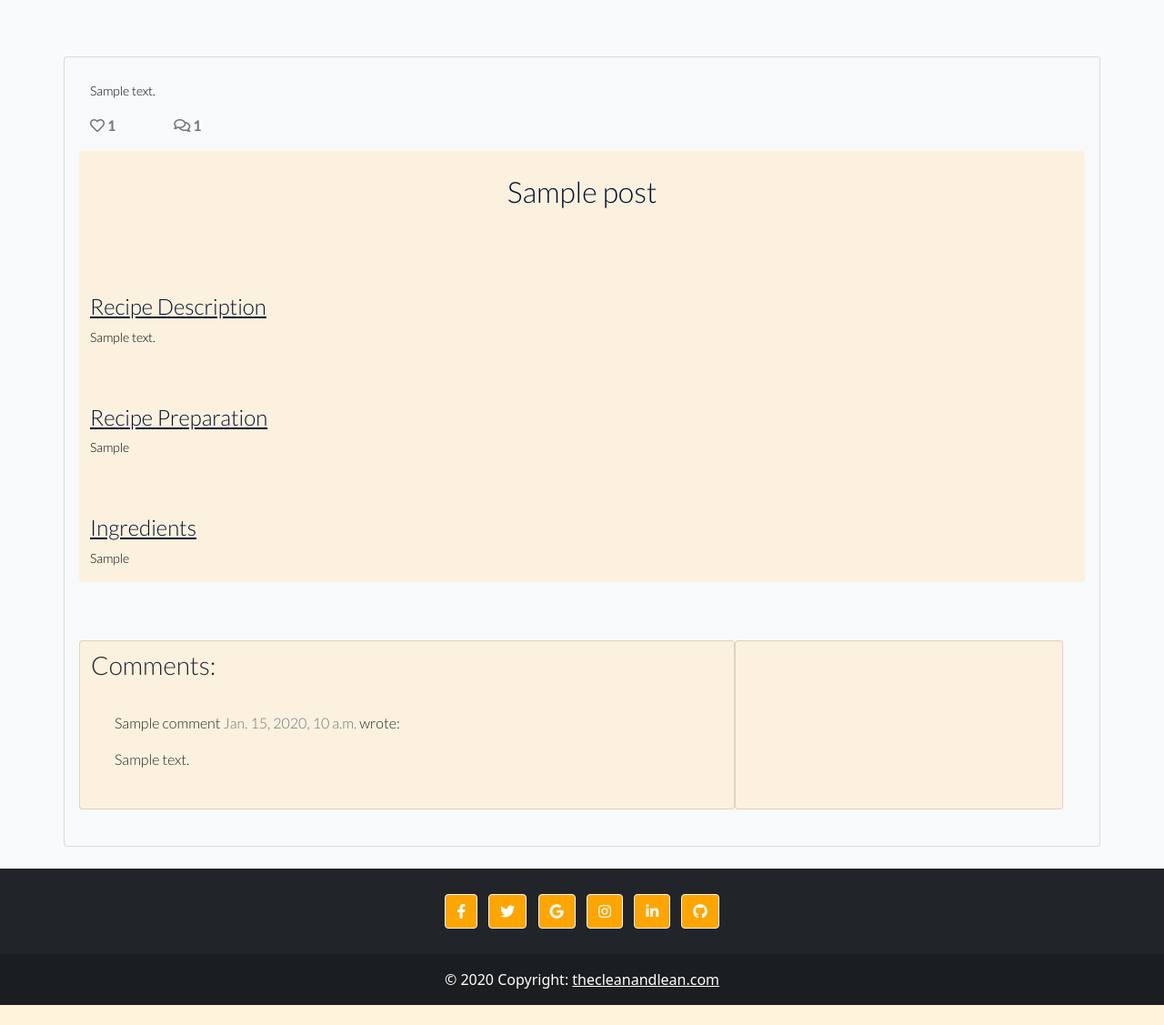
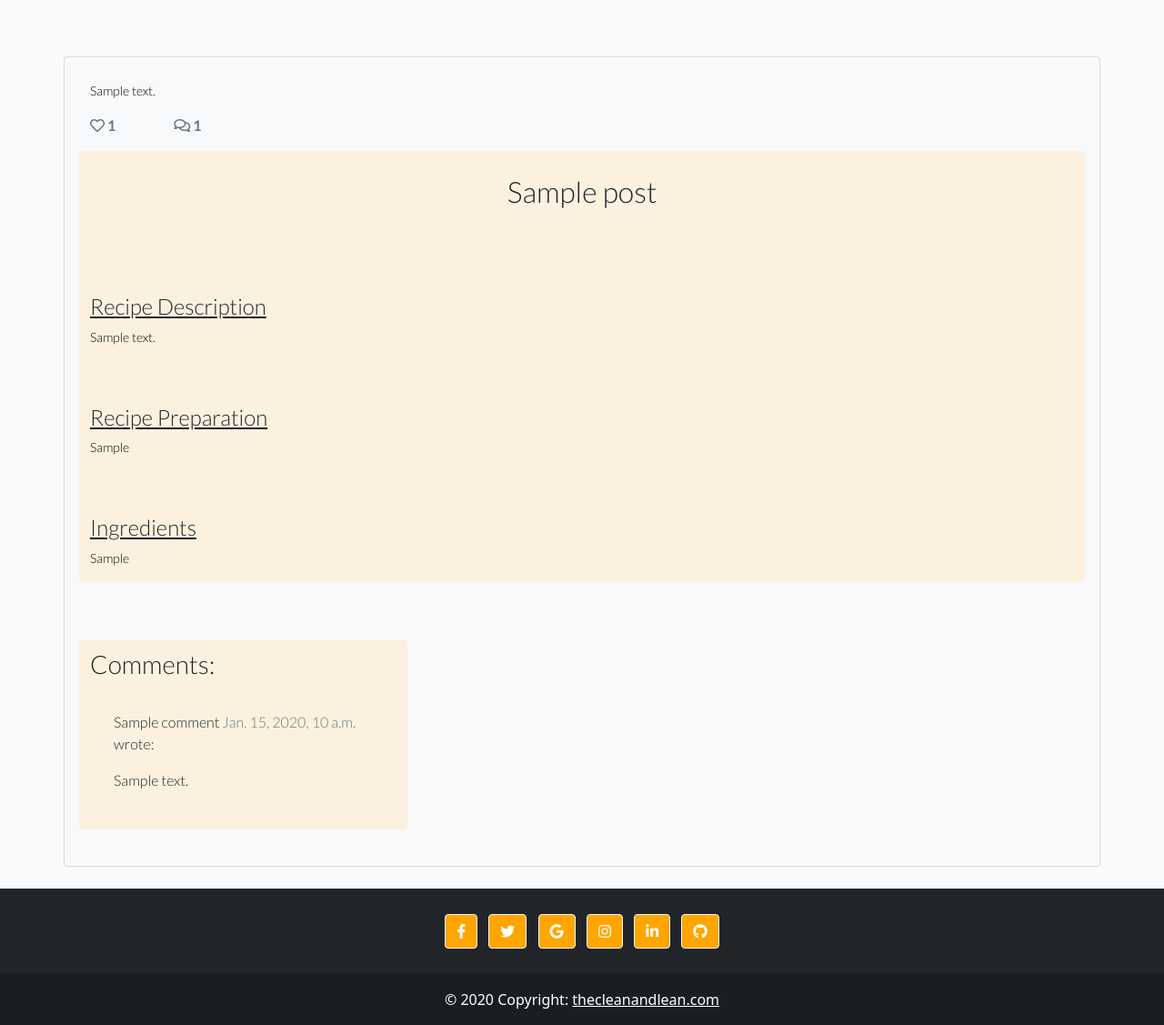
Before and after one commit to Th3ThirdMan/CleanProject, a Django app: the page made by templates/post_detail.html in a window 1280 px wide. Shown: the part 318-1445 px from the top of the page at 91% size. Before the commit the page ends 1423 px from the top, so only its background shows below. Run offline with Django 3.2, Linux system fonts and the light colour scheme; tables that the repository leaves empty hold one stand-in row (Sample ...); some libraries are stand-ins or nearby versions.

Commit message:
Deployment Test

```diff
--- a/static/css/style.css
+++ b/static/css/style.css
@@ -62,6 +62,10 @@ p.display-5 {
     padding-top: 10px;
     background-color:rgb(251, 241, 222);
     font-family: Lato, sans-serif;
+}
+
+.card-body {
+
 }
 
 .card-body h4 {
--- a/templates/add_recipe.html
+++ b/templates/add_recipe.html
@@ -26,7 +26,7 @@
 
 <div class="container">
     <div class="row">
-        <div class="col-10 mt-3 offset-1 g-0">
+        <div class="col-10 border-0 mt-3 offset-1 g-0">
             <form method="POST">
                 {{ recipe_form|crispy}}
                 {% csrf_token %}
--- a/templates/post_detail.html
+++ b/templates/post_detail.html
@@ -56,7 +56,7 @@
 
                     <div class="container">
                         <div class="row">
-                            <div class="col border-0 card mb-5 mt-3 recipes-content">
+                            <div class="col border-0 card mb-5 mt-3">
                                 <div class="card-body px-0">
                                     <h2>{{ post.title| striptags }}<h2>
                                             <br><br>
@@ -78,7 +78,7 @@
                         </div>
                     </div>
                     <div class="row">
-                        <div class="col-md-8 card mb-4 mt-3 ">
+                        <div class="col card border-0 mb-4 mt-3">
                             <h3>Comments:</h3>
                             <div class="card-body">
                                 {% for comment in comments %}
@@ -94,7 +94,7 @@
                                 {% endfor %}
                             </div>
                         </div>
-                        <div class="col-md-4 card mb-4 mt-3 ">
+                        <div class="col-md-8 border-0 mb-4 mt-3">
                             <div class="card-body">
                                 {% if commented %}
                                 <div class="alert alert-primary" role="alert">
```
Also changed, not shown: templates/index.html (+1 -17 lines).
